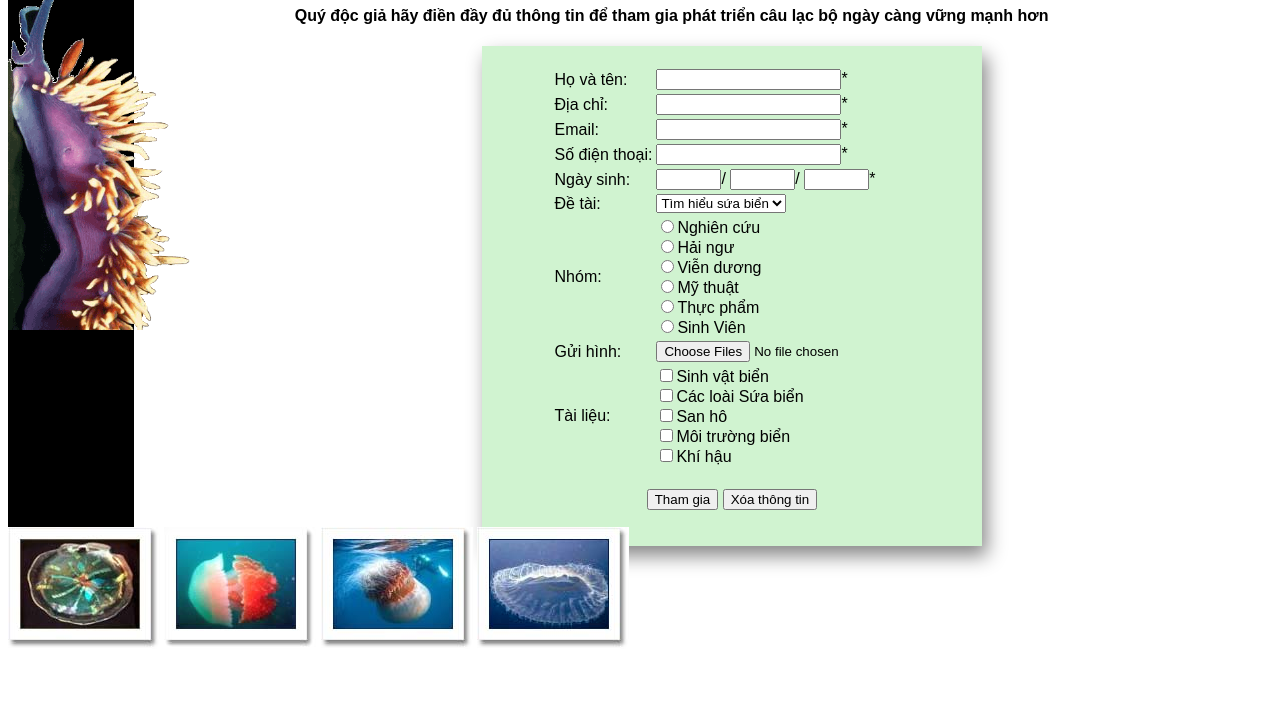
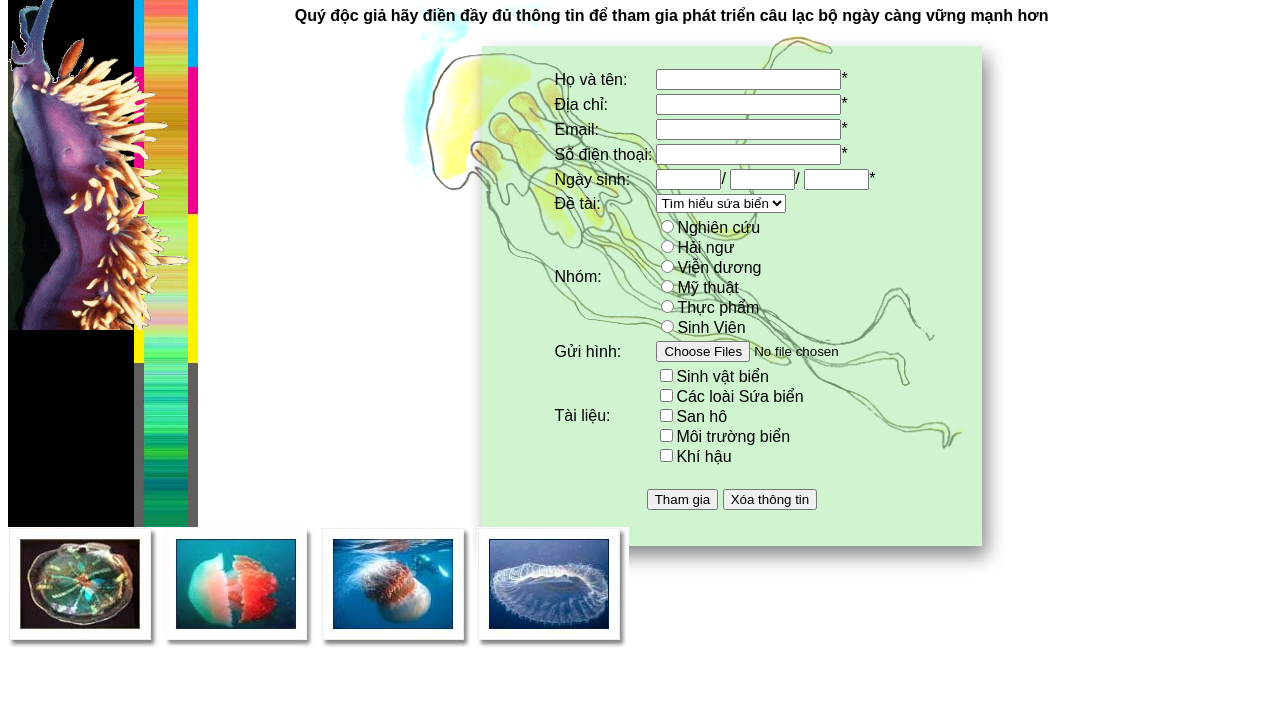
Before and after one commit to quanfm/css2-j2school, a plain HTML site: page index.html in a window 1280 px wide. Shown: the part 81-800 px from the top of the page. Drawn offline with Linux system fonts and the light colour scheme; the site is published under a folder, as on GitHub Pages, so addresses that start at the root find nothing.

Commit message:
Update main.css

```diff
--- a/main.css
+++ b/main.css
@@ -25,14 +25,14 @@ html {
 #main .sub--left--banner {
     width: 5%;
     height: 100%;
-    background-image: url(/soc.jpg);
+    background-image: url(soc.jpg);
     float: left;
 }
 
 #main .content--banner {
     width: 75%;
     height: 100%;
-    background-image: url(/sua1.gif);
+    background-image: url(sua1.gif);
     background-repeat: no-repeat;
     background-position: center;
     float: left;
```
